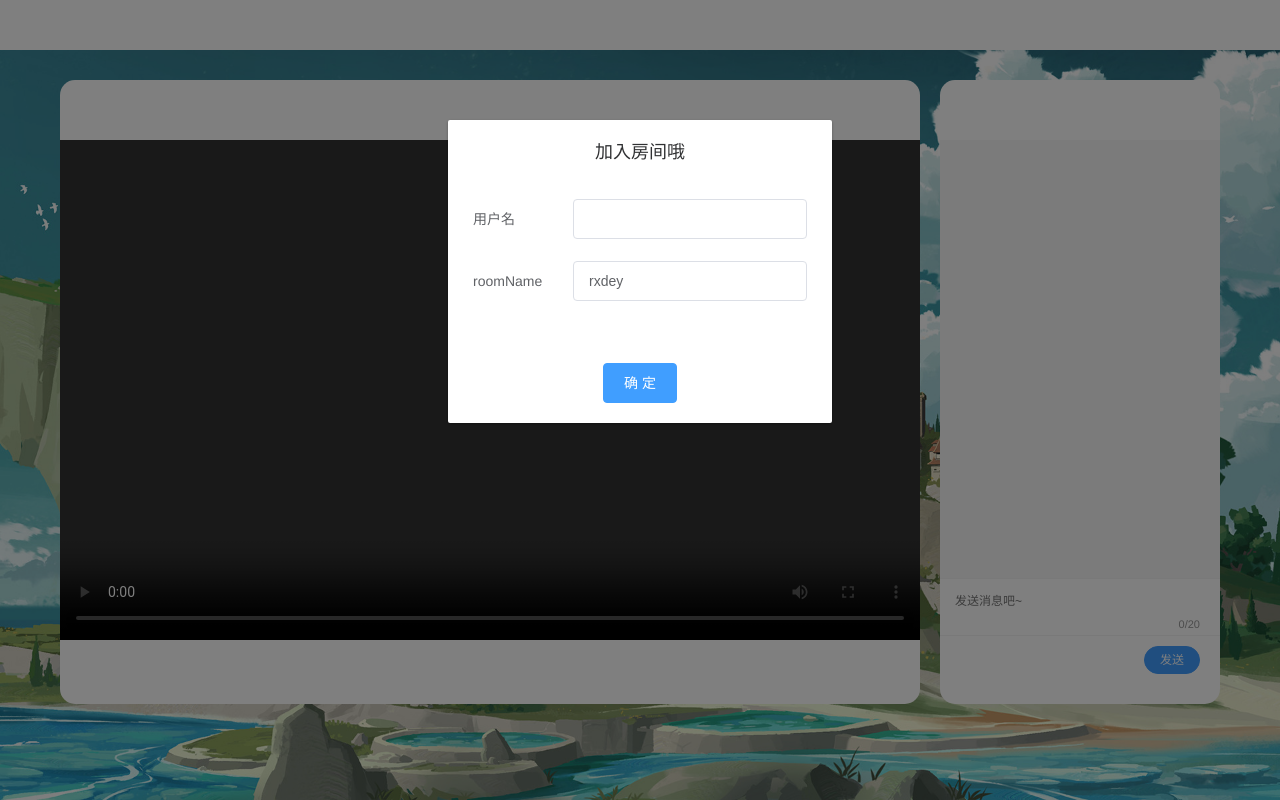
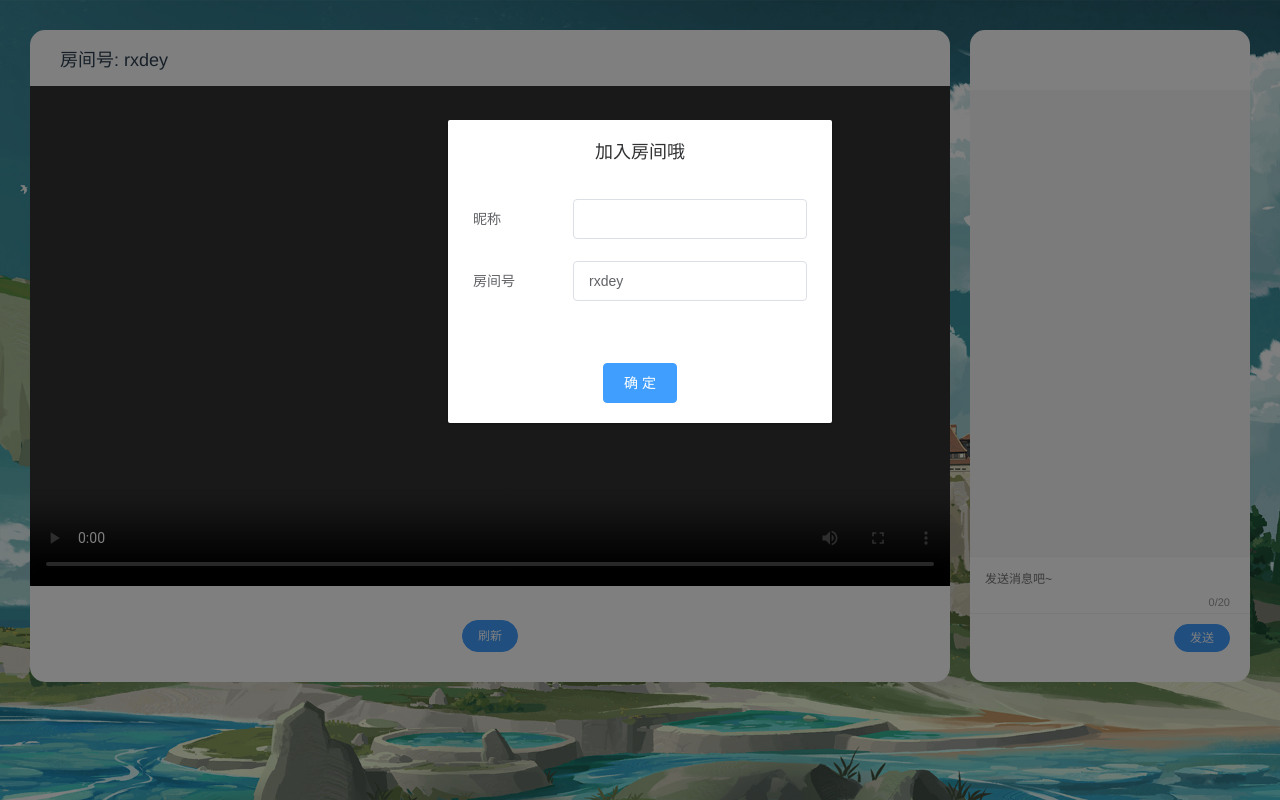
Before and after one commit to Rxdey/live-web, a Vue app: page /UserRoom in a window 1280 px wide. Built offline with nearby package versions, Linux system fonts and the light colour scheme.

Commit message:
update：增加房间号正则验证

```diff
--- a/src/App.vue
+++ b/src/App.vue
@@ -1,6 +1,6 @@
 <template>
   <el-container>
-    <el-header class="header" height="50px"></el-header>
+    <!-- <el-header class="header" height="50px"></el-header> -->
     <el-main class="main">
       <router-view/>
     </el-main>
--- a/src/views/LiveRoom.vue
+++ b/src/views/LiveRoom.vue
@@ -2,6 +2,7 @@
   <el-container class="live-room router-page">
     <el-main>
       <div class="video-wrap">
+        <p class="room-name">房间号: {{userDetail.roomName}}</p>
         <div class="video-main">
           <video id="video" class="video-control" autoplay playsinline controls></video>
         </div>
@@ -34,12 +35,12 @@
     </el-aside>
   </el-container>
 
-  <el-dialog title="创建一个房间阿" v-model="dialogVisible" width="30%" :before-close="handleClose" :show-close="false" center>
+  <el-dialog title="创建一个房间哦" v-model="dialogVisible" width="30%" :before-close="handleClose" :show-close="false" center>
     <el-form label-position="left" label-width="100px" :model="userDetail">
-      <el-form-item label="用户名">
+      <el-form-item label="昵称">
         <el-input v-model="userDetail.client" maxlength="12"></el-input>
       </el-form-item>
-      <el-form-item label="roomName">
+      <el-form-item label="房间号">
         <el-input v-model="userDetail.roomName"></el-input>
       </el-form-item>
     </el-form>
@@ -147,7 +148,11 @@ export default {
     const handleClose = () => { };
     const handleSubmit = () => {
       if (!state.userDetail.roomName || !state.userDetail.client) {
-        proxy.$message.warning('请输入用户名和房间');
+        proxy.$message.warning('请输入昵称和房间');
+        return;
+      }
+      if (!/^[0-9a-zA-Z]+$/.test(state.userDetail.roomName)) {
+        proxy.$message.warning('房间号只能输入数字或字母');
         return;
       }
       window.localStorage.setItem('upRoomName', state.userDetail.roomName);
--- a/src/views/UserRoom.vue
+++ b/src/views/UserRoom.vue
@@ -2,8 +2,14 @@
   <el-container class="live-room router-page">
     <el-main>
       <div class="video-wrap">
+        <p class="room-name">房间号: {{userDetail.roomName}}</p>
         <div class="video-main">
           <video id="video" class="video-control" autoplay playsinline controls></video>
+        </div>
+        <div class="tool-wrap">
+          <div class="button-wrap">
+            <el-button size="small" round type="primary" @click="handleReload">刷新</el-button>
+          </div>
         </div>
       </div>
     </el-main>
@@ -30,11 +36,11 @@
 
   <el-dialog title="加入房间哦" v-model="dialogVisible" width="30%" :before-close="handleClose" :show-close="false" center>
     <el-form label-position="left" label-width="100px" :model="userDetail">
-      <el-form-item label="用户名">
+      <el-form-item label="昵称">
         <el-input v-model="userDetail.client" maxlength="12"></el-input>
       </el-form-item>
-      <el-form-item label="roomName">
-        <el-input v-model="userDetail.roomName"></el-input>
+      <el-form-item label="房间号">
+        <el-input v-model="userDetail.roomName" placeholder="要知道对方房间号才能连接哦"></el-input>
       </el-form-item>
     </el-form>
     <template #footer>
@@ -120,6 +126,10 @@ export default {
         proxy.$message.warning('请输入昵称和房间');
         return;
       }
+      if (!/^[0-9a-zA-Z]+$/.test(state.userDetail.roomName)) {
+        proxy.$message.warning('房间号只能输入数字或字母');
+        return;
+      }
       window.localStorage.setItem('roomName', state.userDetail.roomName);
       window.localStorage.setItem('client', state.userDetail.client);
       dialogVisible.value = false;
@@ -168,6 +178,17 @@ export default {
       });
       joinRoom();
     };
+    const handleReload = () => {
+      if (state.stream) {
+        state.peer.removeStream(state.stream);
+        state.stream.getTracks().forEach(track => track.stop());
+        document.querySelector('#video').currentTime = 0;
+        document.querySelector('#video').pause();
+      }
+      state.peer = null;
+      state.stream = null;
+      handleSubmit();
+    };
     onMounted(() => {
       // 初始化用户信息
       state.userDetail.roomName = window.localStorage.getItem('roomName') || state.userDetail.roomName;
@@ -185,7 +206,8 @@ export default {
       dialogVisible,
       handleClose,
       handleSubmit,
-      handleSendMessage
+      handleSendMessage,
+      handleReload
     };
   }
 };
--- a/src/views/live.less
+++ b/src/views/live.less
@@ -6,7 +6,13 @@
     background: #fff;
     border-radius: 15px;
     overflow: hidden;
-    padding: 60px 0 30px 0;
+    padding: 15px 0 30px 0;
+    .room-name {
+      padding: 0 30px;
+      margin-bottom: 15px;
+      text-align: left;
+      font-size: 18px;
+    }
     .video-main {
       margin-bottom: 30px;
     }
```
